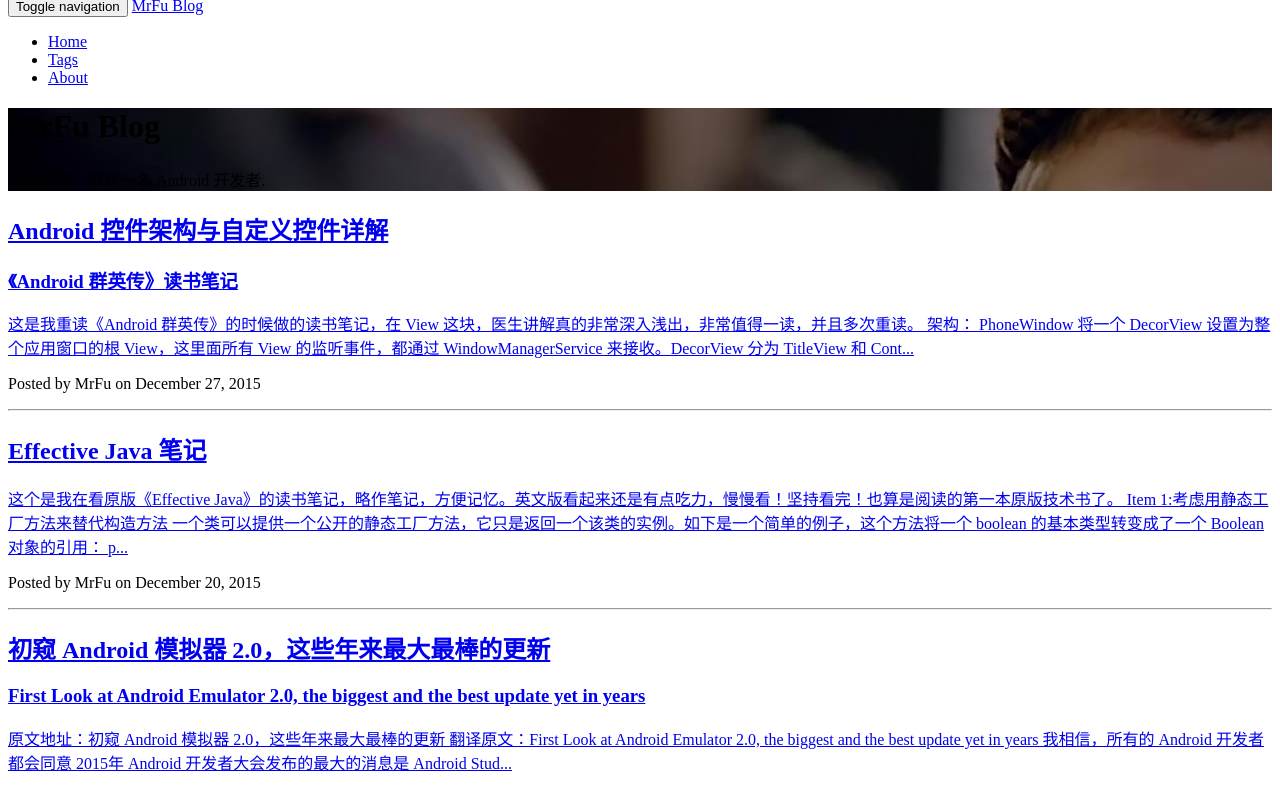
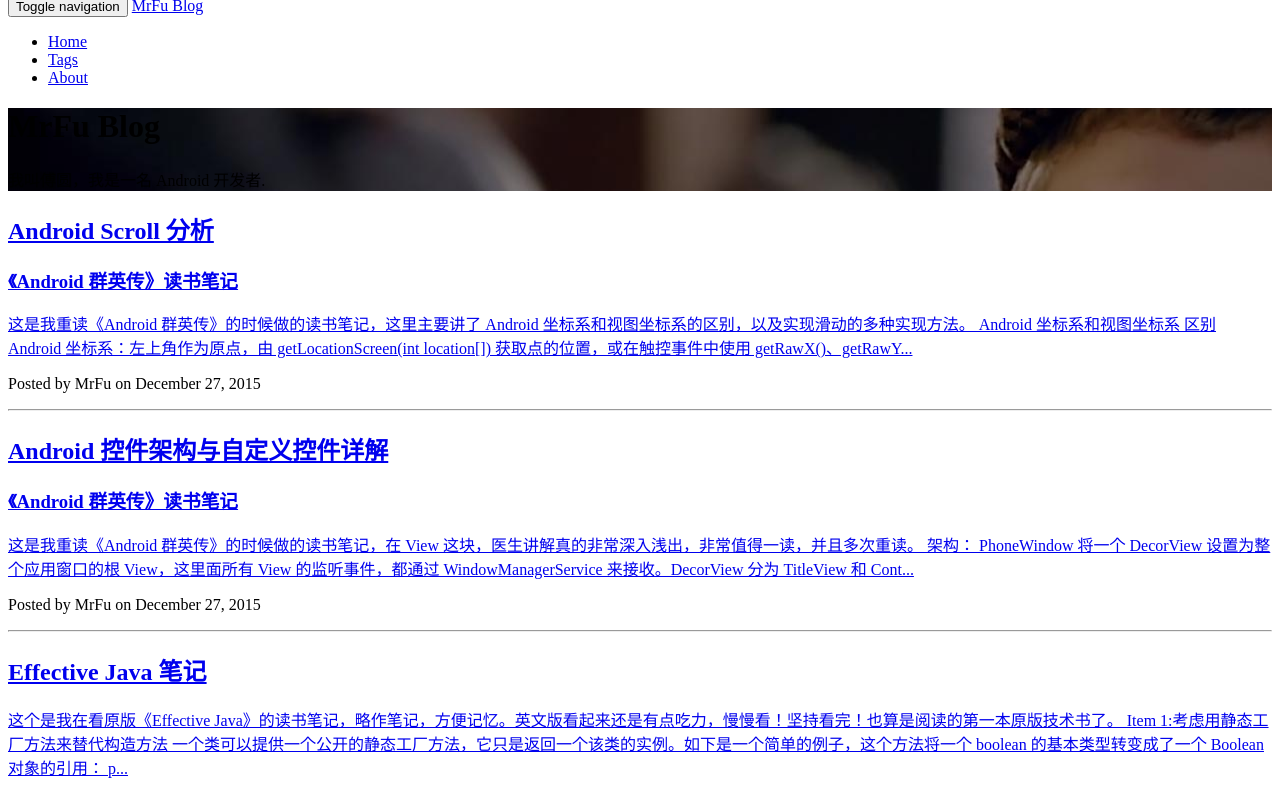
Before and after one commit to MrFuFuFu/mrfufufu.github.io, a Jekyll site: the page built from index.html, in a window 1280 px wide and 900 px high, cut to the strip 112-900 px from the top of the window. Built offline with Jekyll 4.4.1, drawn with Linux system fonts in a browser that asks for light colours; nearby versions of some CDN libraries; the list of posts is cut into pages by our own code; comment, search, counter and statistics services are not loaded; some of the changed lines change nothing that is shown.

Commit message:
add new blog android scroll analyse

````diff
--- a/_posts/2015-12-27-custom_view.markdown
+++ b/_posts/2015-12-27-custom_view.markdown
@@ -4,7 +4,7 @@ title:  Android 控件架构与自定义控件详解
 subtitle: 《Android 群英传》读书笔记
 author: MrFu
 date:   2015-12-27 14:22:00
-header-img: "img/post-bg-custom-view.jpg"
+header-img: "img/post-bg-android-heros.jpg"
 tags:
     - Android
 ---
--- /dev/null
+++ b/_posts/2015-12-27-scroll_analyse.markdown
@@ -0,0 +1,319 @@
+---
+layout: post
+title:  Android Scroll 分析
+subtitle: 《Android 群英传》读书笔记
+author: MrFu
+date:   2015-12-27 16:40:00
+header-img: "img/post-bg-android-heros.jpg"
+tags:
+    - Android
+---
+
+> 这是我重读《Android 群英传》的时候做的读书笔记，这里主要讲了 Android 坐标系和视图坐标系的区别，以及实现滑动的多种实现方法。
+
+
+## Android 坐标系和视图坐标系
+
+### 区别
+
+* Android 坐标系：左上角作为原点，由 `getLocationScreen(int location[])` 获取点的位置，或在触控事件中使用 `getRawX()`、`getRawY()`获得Android 坐标系中的坐标。
+
+* 视图坐标系：子视图在父视图中的位置关系，同样，父视图的左上角为坐标原点，通过 `getX()`、`getY()` 获得视图坐标系的坐标。
+
+### 获取坐标值
+
+#### View 提供的获取坐标方法
+
+`getTop()`、`getLeft()`、`getRight()` 和 `getBottiom()` 获取到的是 View 自身的顶边、左边、右边、底边到其父布局顶边、左边、右边、底边的距离。
+
+#### MotionEvent 提供的方法
+
+* `getX()`, `getY()` 获取到点击事件距离控件左边、顶边的距离，即视图坐标
+* `getRawX()`, `getRawY()` 获取点击事件距离整个屏幕左边、顶边的距离，即绝对坐标
+
+## 实现滑动的方法
+
+滑动的思想：触摸 View 时，系统记下当前触摸点坐标；当手指移动时，系统记下移动后的触摸点坐标，从而获取到相对于前一次坐标点的偏移量，并通过偏移量修改 View 的坐标。如此重复，从而实现滑动的过程。
+
+### 1. layout 方法
+
+```java
+@Override
+public boolean onTouchEvent(MotionEvent event){
+	//绝对坐标，当然也可以通过 getX() 视图坐标获取偏移量, 两种方式得到的偏移量都是相同的
+	//但是注意，使用绝对坐标系，一定要在每次执行完 ACTION_MOVE 的逻辑后，重设初始坐标，才能准确地获取偏移量
+	int rawX = (int)event.getRawX();
+	int rawY = (int)event.getRawY();
+	switch(event.getAction()){
+		case MotionEvent.ACTION_DOWN:
+			//记录触摸点坐标
+			lastX = rawX;
+			lastY = rawY;
+			break;
+		case MotionEvent.ACTION_MOVE:
+			//计算偏移量
+			int offsetX = rawX - lastX;
+			int offsetY = rawY - lastY;
+			//在当前 left, top, right, bottom 的基础上加上偏移量
+			layout(getLeft() + offsetX,
+				getTop() + offsetY,
+				getRight() + offsetX,
+				getBottom() + offsetY);
+			//重设初始坐标
+			lastX = rawX;
+			lastY = rawY;
+			break;
+	}
+	return true;
+}
+```
+
+### 2. `offsetLeftAndRight()` 和 `offsetTopAndBottom()` 方法
+
+与 layout 方法 效果相同，只是多了一层封装而已
+
+```java
+//同时对 left 和 right 进行偏移
+offsetLeftAndRight(offsetX);
+//同时对 top 和 bottom 进行偏移
+offsetTopAndBottom(offsetY);
+```
+
+### 3. LayoutParams
+
+LayoutParams 保存了一个 View 的布局参数，所以通过改变 LayoutParams 来动态修改一个布局的位置参数，从而达到改变 View 位置的效果。
+
+```java
+LinearLayout.LayoutParams layoutParams = (LinearLayout.LayoutParams)getLayoutParams();
+layoutParams.leftMargin = getLeft() + offsetX;
+layoutParams.topMargin = getTop() + offsetY;
+setLayoutParams(layoutParams);
+```
+
+所以，其实我们改变的是这个 View 的 Margin 属性
+
+### 4. scrollTo 和 scrollBy
+
+* `scrollTo(x, y)` 移动到一个具体的坐标点
+
+* `scrollBy(dx, dy)` 移动的增量为 dx, dy
+
+**scrollTo 和 scrollBy 移动的是 View 的内容。即：对 TextView 使用的话，则是移动它的文本；对 ViewGroup 使用的话，则移动的是所有的子 View。所以，一般不对 View 使用这两个方法，而是对 ViewGroup 使用。**
+
+```java
+int offsetX = x - lastX;
+int offsetY = y - lastY;
+//注：随手指移动的话，偏移量要为负
+((View)getParent()).scrollBy(-offsetX, -offsetY);
+```
+
+### 5. Scroller
+
+Scroller 类可以实现平滑移动的效果，而不再是瞬间完成的移动。
+
+Scroller 原理：和 scrollTo, scrollBy 类似，只是，在 ACTION_MOVE 中不断获取手指移动的微小偏移量，将一段距离划分为 N 个非常小的偏移量。在每个偏移量里面通过 scrollBy 方法进行瞬间移动，实现平滑移动。
+
+#### 例：让子 View 跟随手指滑动，但在手指离开屏幕时，让子 View 平滑移动到初始位置，即屏幕左上角。
+
+使用 Scroller 类需要如下三个步骤:
+
+##### a. 初始化 Scroller
+
+```java
+mScroller = new Scroller(context);
+```
+
+##### b. 重写 `computeScroll()` 方法，实现模拟滚动
+
+```java
+//模板代码
+//系统在绘制 View 的时候会在 draw() 方法中调用该方法
+//该方法实际上就是使用 scrollTo 方法, 不断的瞬间移动一个小距离实现整体的平滑移动效果
+@Override
+public void computeScroll(){
+	super.computeScroll();
+	//判断 Scroller 是否执行完毕
+	if(mScroller.computeScrollOffset()){
+		((View)getParent()).scrollTo(
+			mScroller.getCurrX(),//获得当前的滑动坐标
+			mScroller.getCurrY());
+		//通过重绘不断调用 computeScroll
+		invalidate();
+	}
+}
+```
+
+需要注意：因为只能在 `computeScroll()` 方法中获取模拟过程的 scrollX 和 scrollY 坐标，但 `computeScroll()` 不会自动调用，只能通过 `invalidate()` -> `draw()` -> `computeScroll()` 来间接调用 `computeScroll()`，所以需要在上述代码中调用`invalidate()`，实现循环获取 scrollX 和 scrollY 的目的。模拟过程结束后，`scroller.computeScrollOfset()` 方法会返回 false, 从而中断循环，完成整个平滑移动的过程。
+
+##### c. startScroll 开启模拟过程
+
+```java
+case MotionEvent.ACTION_UP:
+	//手指离开时，执行滑动过程，让子 View 平滑移动到初始位置，即屏幕左上角
+	View viewGroup = ((View)getParent());
+	mScroller.startScroll(
+		viewGroup.getScrollX(),//起始坐标
+		viewGroup.getScrollY(),
+		-viewGroup.getScrollX(),//偏移量
+		-viewGroup.getScrollY());
+	//通知重绘！
+	invalidate();
+	break;
+```
+
+### 6. 属性动画
+
+>略(我也等笔记做到第7章的动画机制的时候再写吧，哈哈)
+
+### 7. ViewDragHelper
+
+例：实现 QQ 滑动侧边栏的布局
+
+```java
+public class DragViewGroup extends FrameLayout {
+
+    private ViewDragHelper mViewDragHelper;
+    private View mMenuView, mMainView;
+    private int mWidth;
+
+    public DragViewGroup(Context context) {
+        super(context);
+        initView();
+    }
+
+    public DragViewGroup(Context context, AttributeSet attrs) {
+        super(context, attrs);
+        initView();
+    }
+
+    public DragViewGroup(Context context,
+                         AttributeSet attrs, int defStyleAttr) {
+        super(context, attrs, defStyleAttr);
+        initView();
+    }
+
+	//加载布局文件完成后调用
+    @Override
+    protected void onFinishInflate() {
+        super.onFinishInflate();
+        //按顺序将子 View 分别定义成 MenuView 和 MainView
+        mMenuView = getChildAt(0);
+        mMainView = getChildAt(1);
+    }
+
+    @Override
+    protected void onSizeChanged(int w, int h, int oldw, int oldh) {
+        super.onSizeChanged(w, h, oldw, oldh);
+        // 获取 View 的宽度
+        // 如果需要根据 View 的宽度来处理滑动后的效果，可以使用这个值来判断
+        mWidth = mMenuView.getMeasuredWidth();
+    }
+
+	//步骤二：拦截
+    @Override
+    public boolean onInterceptTouchEvent(MotionEvent ev) {
+    	//将事件传递给 ViewDragHelper 处理
+        return mViewDragHelper.shouldInterceptTouchEvent(ev);
+    }
+
+    @Override
+    public boolean onTouchEvent(MotionEvent event) {
+        //将触摸事件传递给ViewDragHelper,此操作必不可少
+        mViewDragHelper.processTouchEvent(event);
+        return true;
+    }
+
+	//步骤一：初始化
+    private void initView() {
+    	//使用静态工厂方法初始化
+    	//参数1 通常是一个 ViewGroup,即parentView
+    	//参数2 是一个 Callback 回调，是整个 ViewDragHelper 的逻辑核心
+        mViewDragHelper = ViewDragHelper.create(this, callback);
+    }
+
+	//步骤四：处理回调 Callback
+    private ViewDragHelper.Callback callback =
+            new ViewDragHelper.Callback() {
+
+                // 何时开始检测触摸事件
+                // 通过该方法，指定在创建 ViewDragHelper 时，参数 parentView 中的哪一个子 View 可以被移动
+                @Override
+                public boolean tryCaptureView(View child, int pointerId) {
+                    //如果当前触摸的child是mMainView时开始检测
+                    //即 只有 MainView 可以被拖动
+                    return mMainView == child;
+                }
+
+                // 触摸到View后回调
+                @Override
+                public void onViewCaptured(View capturedChild,
+                                           int activePointerId) {
+                    super.onViewCaptured(capturedChild, activePointerId);
+                }
+
+                // 当拖拽状态改变，比如idle，dragging
+                @Override
+                public void onViewDragStateChanged(int state) {
+                    super.onViewDragStateChanged(state);
+                }
+
+                // 当位置改变的时候调用,常用与滑动时更改scale等
+                @Override
+                public void onViewPositionChanged(View changedView,
+                                                  int left, int top, int dx, int dy) {
+                    super.onViewPositionChanged(changedView, left, top, dx, dy);
+                }
+
+                // 处理垂直滑动
+                // top: 垂直方向上 child 移动的距离
+                // dy: 相较前一次的增量
+                @Override
+                public int clampViewPositionVertical(View child, int top, int dy) {
+                    return 0;//垂直方向上不发生滑动
+                }
+
+                // 处理水平滑动
+                @Override
+                public int clampViewPositionHorizontal(View child, int left, int dx) {
+                    return left;
+                }
+
+                // 拖动结束后调用
+                // 即手指离开屏幕后实现的操作
+                // 该方法内部是通过 Scroller 类来实现的
+                @Override
+                public void onViewReleased(View releasedChild, float xvel, float yvel) {
+                    super.onViewReleased(releasedChild, xvel, yvel);
+                    //手指抬起后缓慢移动到指定位置
+                    //让 MainView 移动后左边距小于500像素时，就使用 smoothSlideViewTo() 将 MainView 还原到初始状态，即(0,0)的点
+                    if (mMainView.getLeft() < 500) {
+                        //关闭菜单
+                        //相当于Scroller的startScroll方法
+                        mViewDragHelper.smoothSlideViewTo(mMainView, 0, 0);
+                        ViewCompat.postInvalidateOnAnimation(DragViewGroup.this);
+                    } else {
+                        //打开菜单
+                        //大于500时，移动到(300, 0)坐标,即显示 MenuView
+                        mViewDragHelper.smoothSlideViewTo(mMainView, 300, 0);
+                        ViewCompat.postInvalidateOnAnimation(DragViewGroup.this);
+                    }
+                }
+            };
+
+	//步骤三：处理 computeScroll()
+	//因为 ViewDragHelper 内部同样是通过 Scroller 来实现平滑移动的，所以重写该方法
+	//可作为模板代码
+    @Override
+    public void computeScroll() {
+        if (mViewDragHelper.continueSettling(true)) {
+            ViewCompat.postInvalidateOnAnimation(this);
+        }
+    }
+}
+```
+
+ViewDragHelper.Callback 中其他的一些强大的事件
+
+* `onViewCaptured()` 触摸到 View 后回调
+* `onViewDragStateChanged()` 拖拽状态改变时回调
+* `onViewPositionChanged()` 位置改变时回调，如滑动时更改 scale 进行缩放等效果
````
Also changed, not shown: img/post-bg-android-heros.jpg (renamed from img/post-bg-custom-view.jpg).
